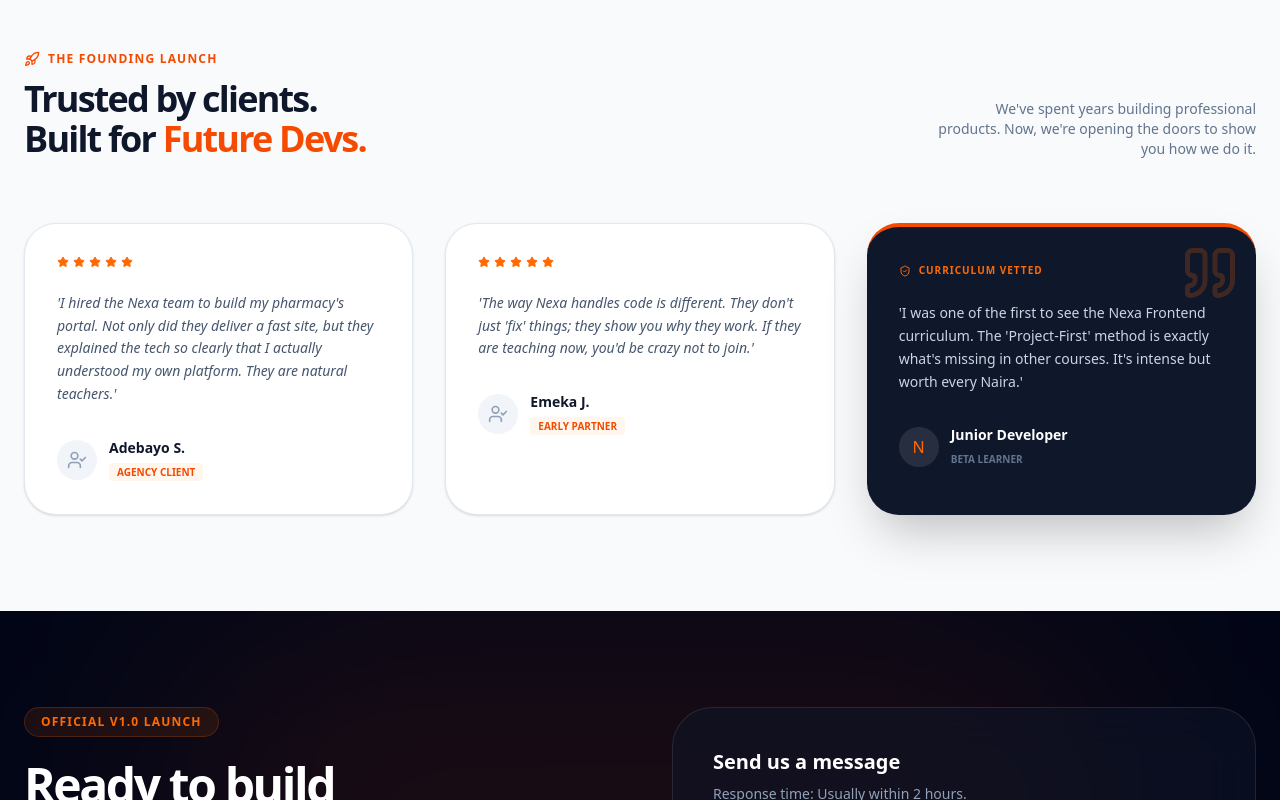
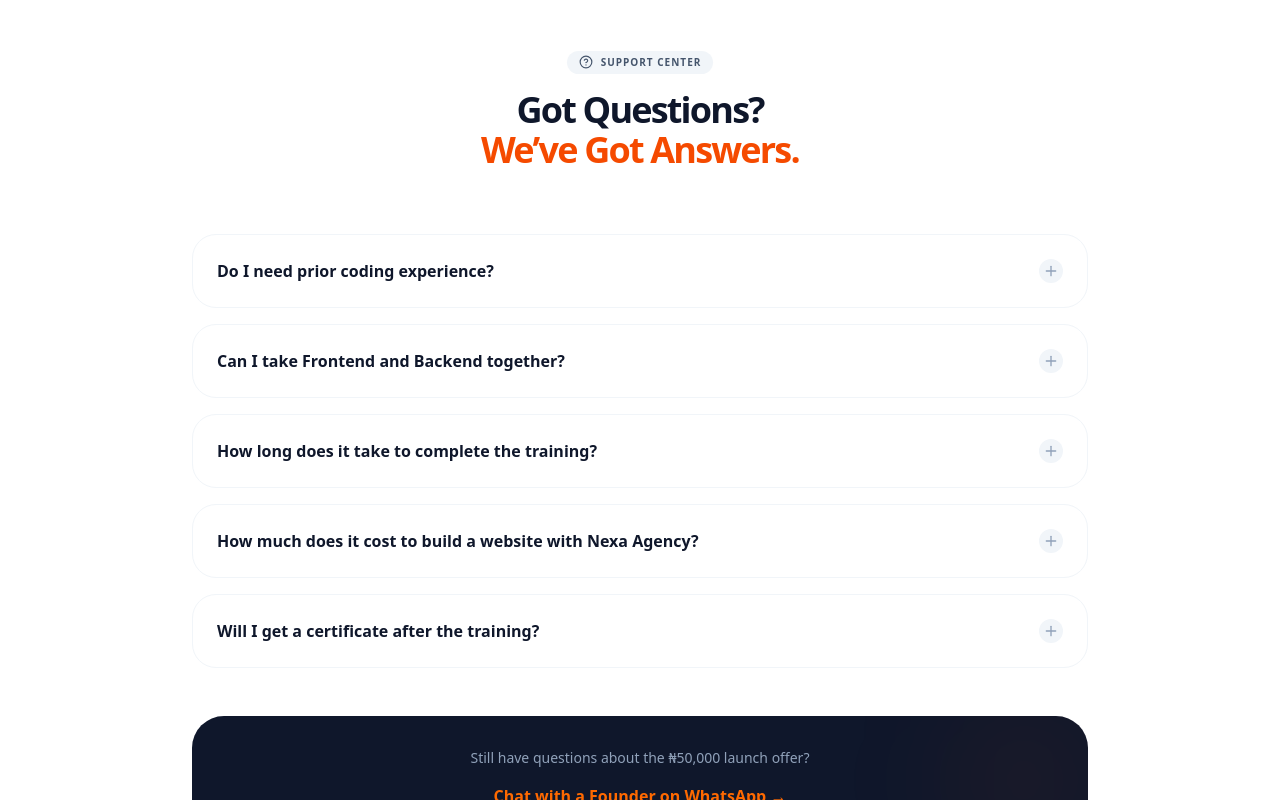
Before and after one commit to Nexeahub/nexea, a Next.js app: page / in a window 1280 px wide. Shown: the part 6020-6820 px from the top of the page. Built offline with nearby package versions, Linux system fonts and the light colour scheme.

Commit message:
faqs section

```diff
--- /dev/null
+++ b/app/components/FAQSection.jsx
@@ -0,0 +1,111 @@
+"use client";
+
+import React, { useState } from "react";
+import { motion, AnimatePresence } from "framer-motion";
+import { Plus, Minus, HelpCircle } from "lucide-react";
+
+const faqs = [
+  {
+    question: "Do I need prior coding experience?",
+    answer:
+      "Not at all. Our Frontend track is designed for absolute beginners. We start from the very basics of how the web works before moving into HTML, CSS, and JavaScript. All you need is a laptop and a hunger to learn.",
+  },
+  {
+    question: "Can I take Frontend and Backend together?",
+    answer:
+      "While it's possible, we recommend mastering the Frontend first. Modern web development is vast, and focusing on one track allows you to build high-quality projects. However, our Full-Stack roadmap (coming soon) is designed to bridge both seamlessly.",
+  },
+  {
+    question: "How long does it take to complete the training?",
+    answer:
+      "Our Frontend track is self-paced but structured to be completed in 10-12 weeks if you dedicate 10-15 hours a week. Since we focus on project-based learning, you'll have a professional portfolio by the time you finish.",
+  },
+  {
+    question: "How much does it cost to build a website with Nexa Agency?",
+    answer:
+      "Every business is unique. Our starter professional sites begin at ₦150,000, while complex e-commerce or custom web apps are quoted based on features. Contact us for a free consultation and project roadmap.",
+  },
+  {
+    question: "Will I get a certificate after the training?",
+    answer:
+      "Yes. Upon successful completion of all core projects and a final review by our senior engineers, you will receive a Nexa Verified Digital Certificate to showcase your skills to employers.",
+  },
+];
+
+export default function FAQSection() {
+  const [activeIdx, setActiveIdx] = useState(null);
+
+  return (
+    <section className="bg-white py-24 px-6">
+      <div className="max-w-4xl mx-auto">
+        <div className="text-center mb-16">
+          <div className="inline-flex items-center gap-2 px-3 py-1 rounded-full bg-slate-100 text-slate-600 text-[10px] font-bold uppercase tracking-widest mb-4">
+            <HelpCircle size={14} /> Support Center
+          </div>
+          <h3 className="text-4xl font-black text-slate-900 tracking-tighter">
+            Got Questions? <br />
+            <span className="text-orange-600">We’ve Got Answers.</span>
+          </h3>
+        </div>
+
+        <div className="space-y-4">
+          {faqs.map((faq, i) => (
+            <div
+              key={i}
+              className={`rounded-3xl border transition-all duration-300 ${
+                activeIdx === i
+                  ? "border-orange-200 bg-orange-50/30"
+                  : "border-slate-100 bg-white"
+              }`}
+            >
+              <button
+                onClick={() => setActiveIdx(activeIdx === i ? null : i)}
+                className="w-full flex items-center justify-between p-6 text-left"
+              >
+                <span
+                  className={`font-bold transition-colors ${activeIdx === i ? "text-orange-600" : "text-slate-900"}`}
+                >
+                  {faq.question}
+                </span>
+                <div
+                  className={`p-1 rounded-full transition-all ${activeIdx === i ? "bg-orange-600 text-white rotate-180" : "bg-slate-100 text-slate-400"}`}
+                >
+                  {activeIdx === i ? <Minus size={16} /> : <Plus size={16} />}
+                </div>
+              </button>
+
+              <AnimatePresence>
+                {activeIdx === i && (
+                  <motion.div
+                    initial={{ height: 0, opacity: 0 }}
+                    animate={{ height: "auto", opacity: 1 }}
+                    exit={{ height: 0, opacity: 0 }}
+                    transition={{ duration: 0.3, ease: "easeInOut" }}
+                    className="overflow-hidden"
+                  >
+                    <div className="px-6 pb-6 text-slate-500 text-sm leading-relaxed border-t border-orange-100/50 pt-4">
+                      {faq.answer}
+                    </div>
+                  </motion.div>
+                )}
+              </AnimatePresence>
+            </div>
+          ))}
+        </div>
+
+        <div className="mt-12 p-8 rounded-[2rem] bg-slate-900 text-center text-white relative overflow-hidden">
+          <div className="relative z-10">
+            <p className="text-slate-400 text-sm mb-4">
+              Still have questions about the ₦50,000 launch offer?
+            </p>
+            <button className="text-orange-500 font-bold hover:underline underline-offset-8">
+              Chat with a Founder on WhatsApp →
+            </button>
+          </div>
+          {/* Subtle background glow */}
+          <div className="absolute top-0 right-0 w-32 h-32 bg-orange-600/10 blur-3xl rounded-full" />
+        </div>
+      </div>
+    </section>
+  );
+}
--- a/app/page.jsx
+++ b/app/page.jsx
@@ -1,4 +1,3 @@
-import Navbar from "./components/Navbar";
 import Hero from "./components/Hero";
 import ServicesSection from "./components/ServicesSection";
 import AboutUsSection from "./components/AboutUsSection";
@@ -7,6 +6,7 @@ import RoadmapsSection from "./components/RoadmapsSection";
 import ServicePackages from "./components/ServicePackages";
 import PortfolioSection from "./components/PortfolioSection";
 import TestimonialsSection from "./components/TestimonialsSection";
+import FAQSection from "./components/FAQSection";
 
 export default function HomePage() {
   return (
@@ -18,6 +18,7 @@ export default function HomePage() {
       <ServicesSection />
       <ServicePackages />
       <PortfolioSection />
+      <FAQSection />
       <TestimonialsSection />
     </>
   );
```
